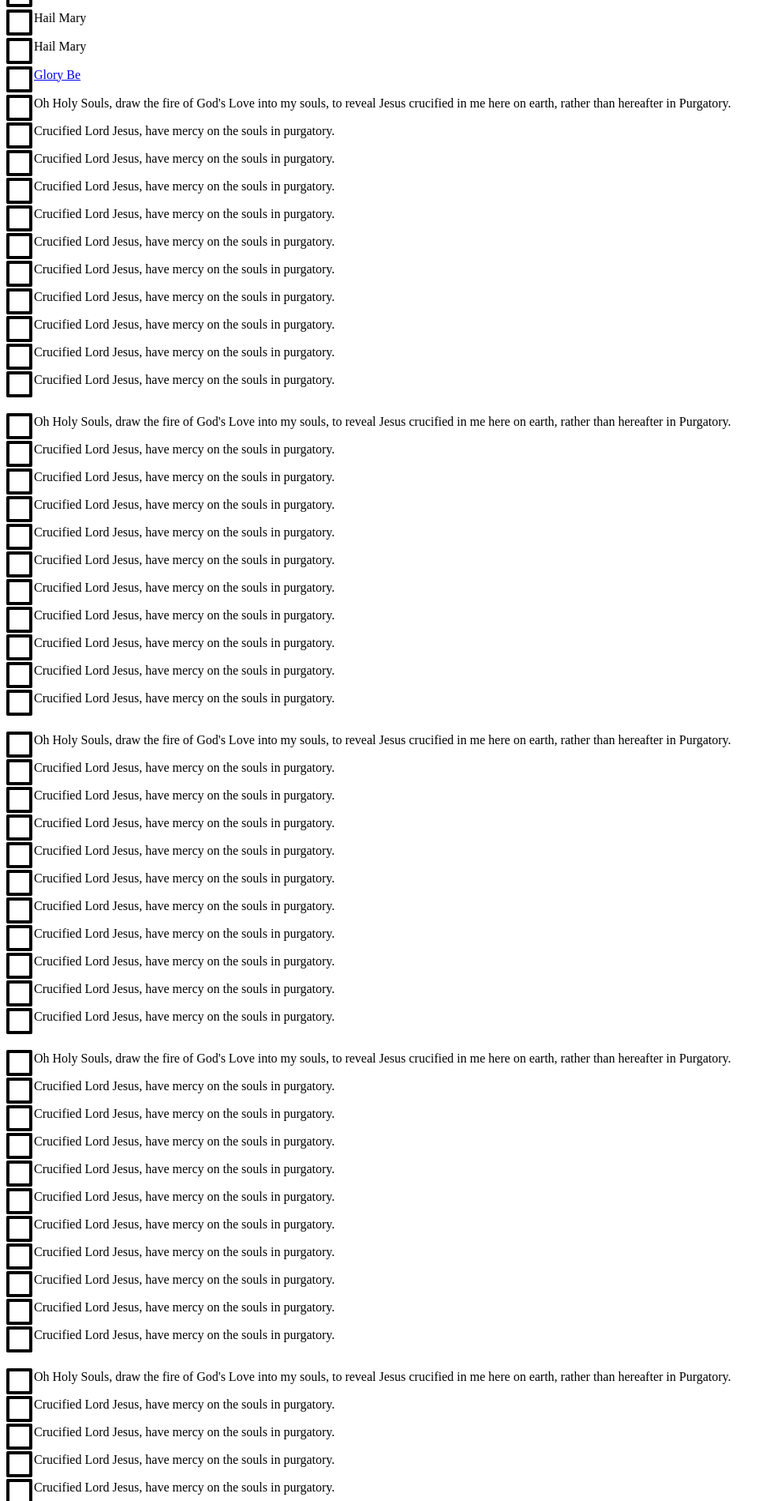
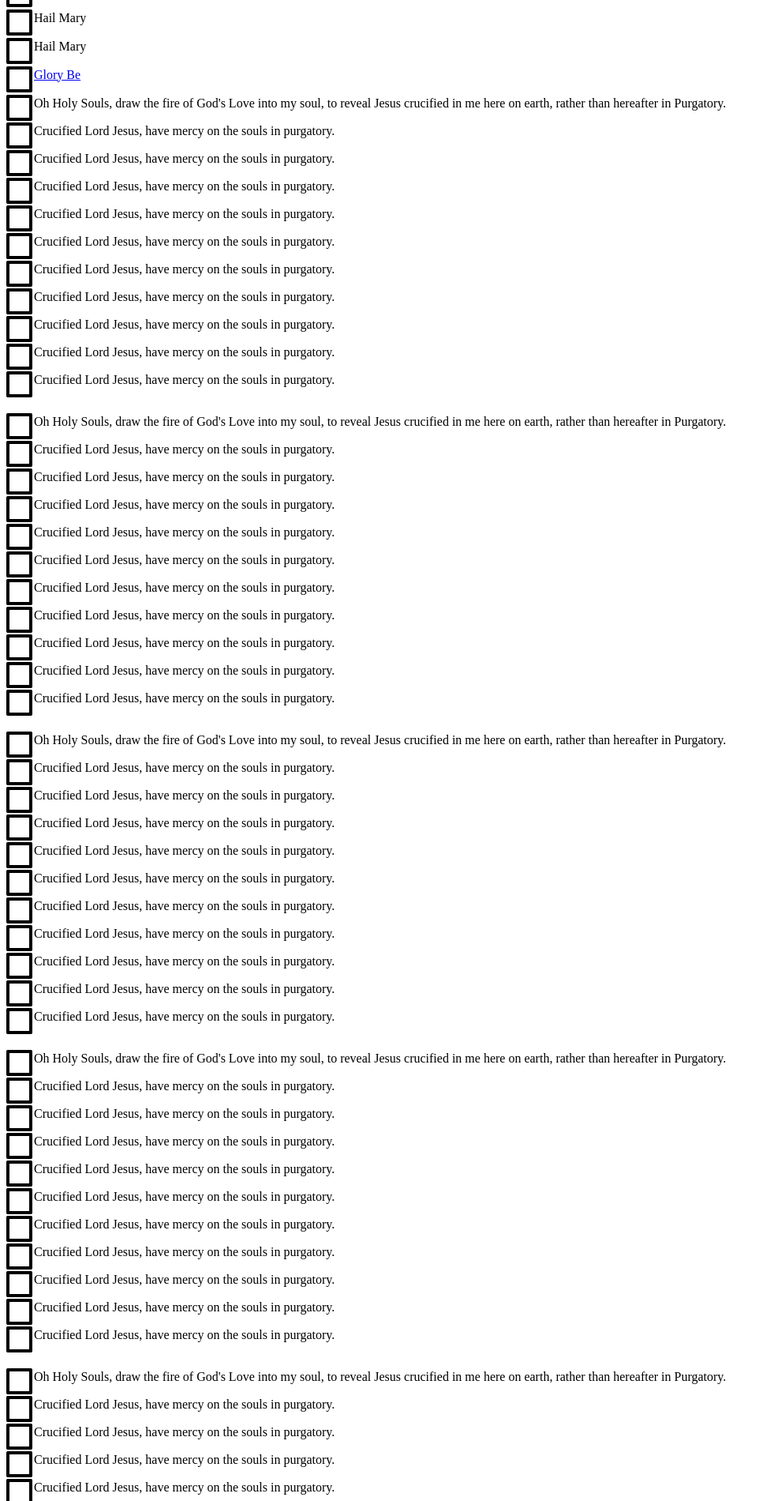
Before and after one commit to Gotomary/HolySoulsChaplet, a plain HTML site: page index.html in a window 1280 px wide. Shown: the part 260-2160 px from the top of the page at 79% size, without its empty margins (0-981 px from the left). Drawn offline with Linux system fonts and the light colour scheme.

Commit message:
Update index.html
Edited html

```diff
--- a/index.html
+++ b/index.html
@@ -17,7 +17,7 @@
     <p>I believe in God, the Father almighty,</p>
 <p>creator of heaven and earth.</p>
 
-<p>I believe in Jesus Christ, God's only Son, our Lord,/</p>
+<p>I believe in Jesus Christ, God's only Son, our Lord,</p>
 <p>who was conceived by the Holy Spirit,</p>
 <p>born of the Virgin Mary,</p>
 <p>suffered under Pontius Pilate,</p>
@@ -102,7 +102,7 @@
 
 </div>
 
- <label class="box">    Oh Holy Souls, draw the fire of God's Love into my souls, to reveal Jesus crucified in me here on earth, rather than hereafter in Purgatory.
+ <label class="box">    Oh Holy Souls, draw the fire of God's Love into my soul, to reveal Jesus crucified in me here on earth, rather than hereafter in Purgatory.
         <input type="checkbox" />
         <span class="mark"></span>
       </label>
@@ -159,7 +159,7 @@
       </label>
 
       <br />
-      <label class="box">    Oh Holy Souls, draw the fire of God's Love into my souls, to reveal Jesus crucified in me here on earth, rather than hereafter in Purgatory.
+      <label class="box">    Oh Holy Souls, draw the fire of God's Love into my soul, to reveal Jesus crucified in me here on earth, rather than hereafter in Purgatory.
         <input type="checkbox" />
         <span class="mark"></span>
       </label>
@@ -216,7 +216,7 @@
       </label>
 <br />
 
-<label class="box">    Oh Holy Souls, draw the fire of God's Love into my souls, to reveal Jesus crucified in me here on earth, rather than hereafter in Purgatory.
+<label class="box">    Oh Holy Souls, draw the fire of God's Love into my soul, to reveal Jesus crucified in me here on earth, rather than hereafter in Purgatory.
         <input type="checkbox" />
         <span class="mark"></span>
       </label>
@@ -273,7 +273,7 @@
       </label>
 <br />
 
-<label class="box">    Oh Holy Souls, draw the fire of God's Love into my souls, to reveal Jesus crucified in me here on earth, rather than hereafter in Purgatory.
+<label class="box">    Oh Holy Souls, draw the fire of God's Love into my soul, to reveal Jesus crucified in me here on earth, rather than hereafter in Purgatory.
         <input type="checkbox" />
         <span class="mark"></span>
       </label>
@@ -330,7 +330,7 @@
       </label>
 <br />
 
-<label class="box">    Oh Holy Souls, draw the fire of God's Love into my souls, to reveal Jesus crucified in me here on earth, rather than hereafter in Purgatory.
+<label class="box">    Oh Holy Souls, draw the fire of God's Love into my soul, to reveal Jesus crucified in me here on earth, rather than hereafter in Purgatory.
         <input type="checkbox" />
         <span class="mark"></span>
       </label>
```
